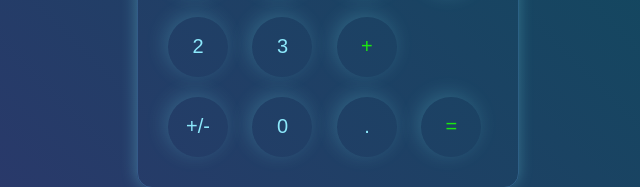
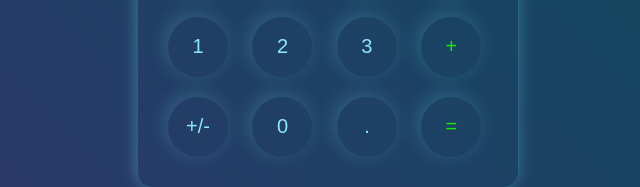
Before and after one commit to sohamX001/OIBSIP, a plain HTML site: page index.html in a window 1280 px wide. Shown: the part 486-673 px from the top of the page, 312-952 px from the left. Drawn offline with Linux system fonts and the light colour scheme; a web font is replaced by a local one.

Commit message:
Update index.html

```diff
--- a/index.html
+++ b/index.html
@@ -28,7 +28,7 @@
             <button class="operator">-</button>
         </div>
         <div>
-            <!--<button>1</button>-->
+             <button>1</button>
             <button>2</button>
             <button>3</button>
             <button class="operator">+</button>
```
